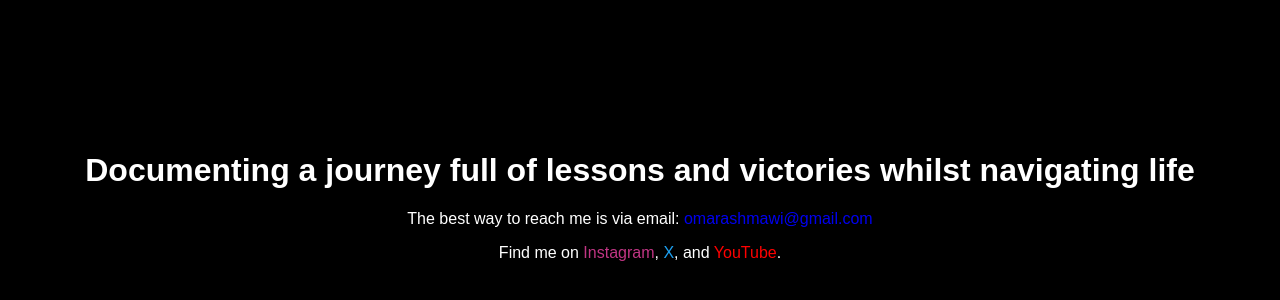
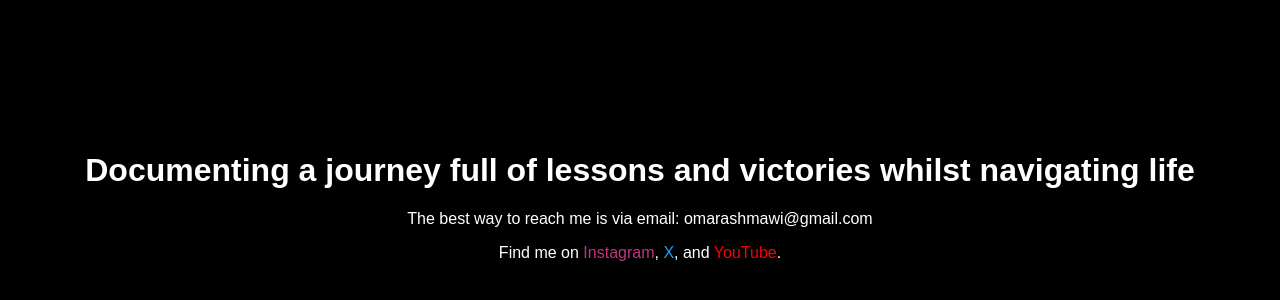
Before and after one commit to kop3577/personal-proj, a plain HTML site: page index.html in a window 1280 px wide. Shown: the part 196-496 px from the top of the page. Drawn offline with Linux system fonts and the light colour scheme.

Commit message:
Update index.html

```diff
--- a/index.html
+++ b/index.html
@@ -31,12 +31,15 @@
         a:hover {
             text-decoration: underline;
         }
+        a.email-link {
+            color: inherit; /* Inherits the default text color (white) */
+        }
     </style>
 </head>
 <body>
     <div>
         <h1>Documenting a journey full of lessons and victories whilst navigating life</h1>
-        <p>The best way to reach me is via email: <a href="mailto:omarashmawi@gmail.com">omarashmawi@gmail.com</a></p>
+        <p>The best way to reach me is via email: <a href="mailto:omarashmawi@gmail.com" class="email-link">omarashmawi@gmail.com</a></p>
         <p>Find me on <a href="https://instagram.com/omrashmawi" class="instagram">Instagram</a>, <a href="https://x.com/omrashmawi" class="x">X</a>, and <a href="https://youtube.com/omrashmawi" class="youtube">YouTube</a>.</p>
     </div>
 </body>
```
